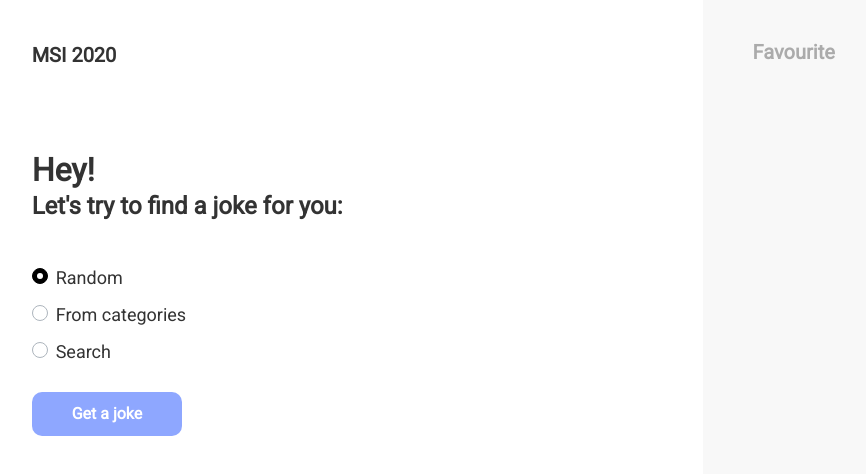
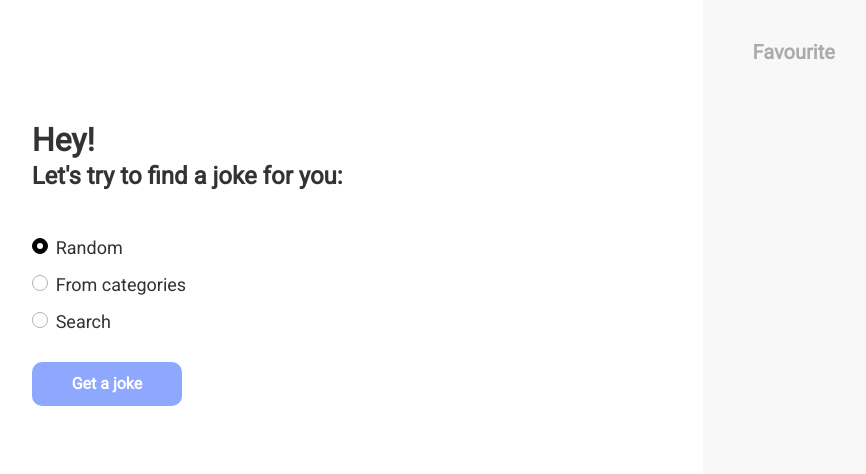
Before and after one commit to SofiyaPetryshak/Joke-Generator-App, a website with bundled scripts: page public/index.html in a window 1280 px wide. Shown: the whole page, without its empty margins (155-1021 px from the left). Built offline with nearby package versions, Linux system fonts and the light colour scheme.

Commit message:
minor changes added

```diff
--- a/public/index.html
+++ b/public/index.html
@@ -23,7 +23,6 @@
         <div class="main ">
 
           <header>
-            <p id="top_header">MSI 2020</p>
 
             <div class=" float-right" id="favourite_menu1">
               <img src="img\burgermenu.png" alt="" id="burger_icon">
```
